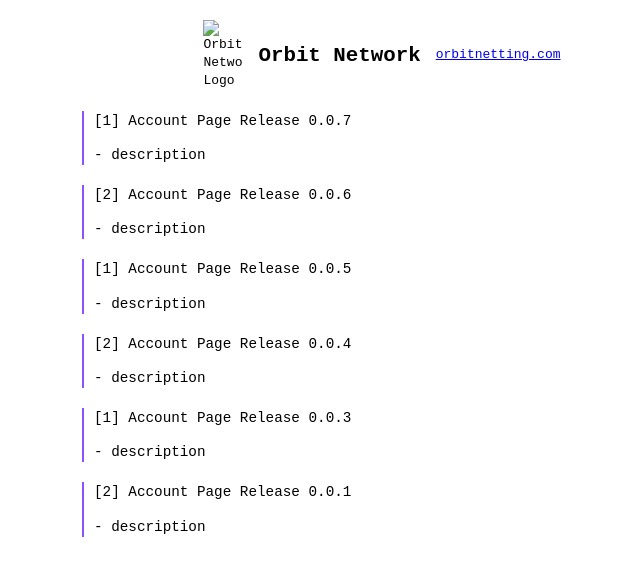
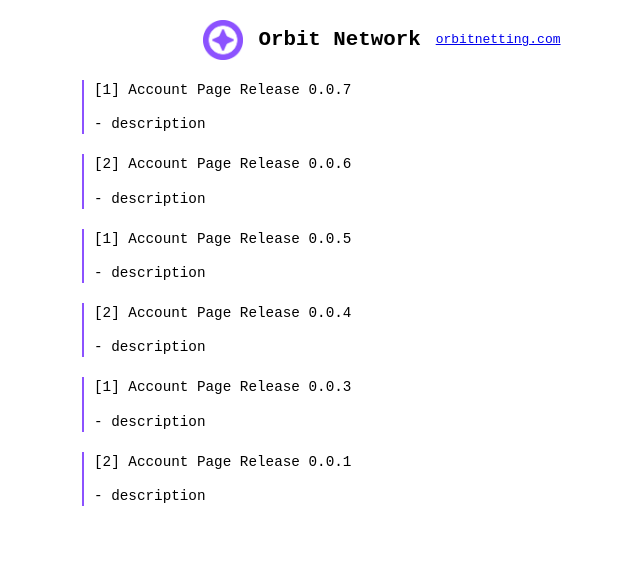
Before and after one commit to orbitnetting/update, a plain HTML site: page index.html in a window 1280 px wide. Shown: the whole page, without its empty margins (258-898 px from the left). Drawn offline with Linux system fonts and the light colour scheme; the site is published under a folder, as on GitHub Pages, so addresses that start at the root find nothing.

Commit message:
Update index.html

```diff
--- a/index.html
+++ b/index.html
@@ -7,38 +7,38 @@
     <style>
         body {
             font-family: monospace;
-            font-size: 1em; /* Yazı boyutu normal */
+            font-size: 1em;
             max-width: 600px;
             margin: 0 auto;
             padding: 20px;
-            line-height: 1.4; /* Satır aralığı artırıldı */
+            line-height: 1.4;
         }
         .header-container {
             display: flex;
             align-items: center;
             justify-content: center;
             margin-bottom: 20px;
-            gap: 15px; /* Logo ve başlık arası boşluk */
+            gap: 15px;
         }
         .logo {
-            width: 40px; /* Logo küçültüldü */
+            width: 40px;
             height: auto;
         }
         h1 {
-            font-size: 1.6em; /* Başlık büyütüldü */
+            font-size: 1.6em;
             margin: 0;
         }
         .release-box {
             margin-bottom: 20px;
             padding-left: 10px;
             border-left: 2px solid #8c52ff;
-            font-size: 1.1em; /* Yazı boyutu büyütüldü */
+            font-size: 1.1em;
         }
     </style>
 </head>
 <body>
     <div class="header-container">
-        <img src="/logo.png" alt="Orbit Network Logo" class="logo">
+        <img src="docs/logo.png" alt="Orbit Network Logo" class="logo">
         <h1>Orbit Network</h1>
         <a href="https://orbitnetting.com">orbitnetting.com</a>
     </div>
```
